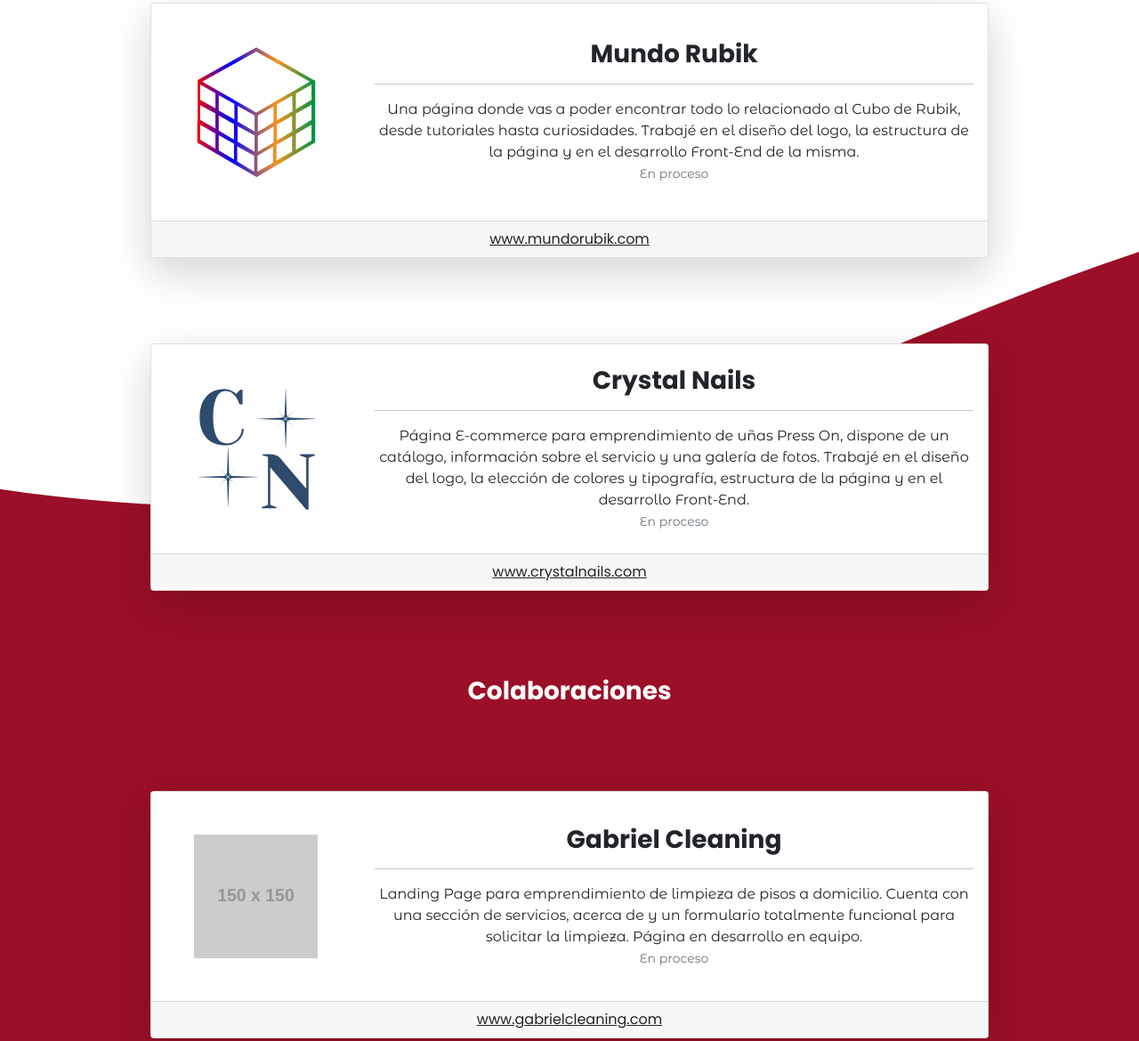
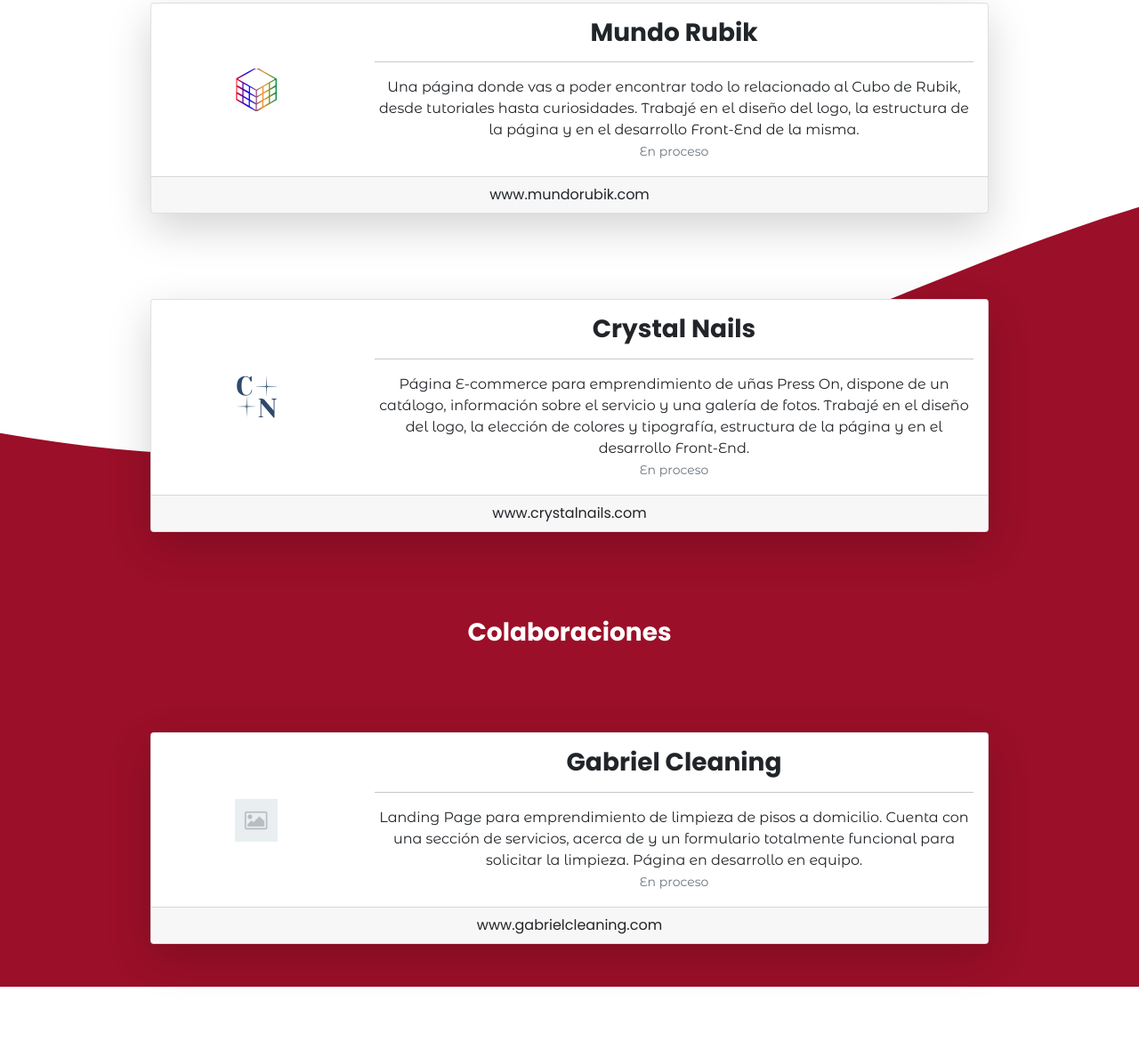
Before and after one commit to albana-meloni/portfolio, a website: page proyectos.html in a window 1280 px wide. Shown: the part 375-1545 px from the top of the page at 89% size. Drawn offline with nearby package versions, Linux system fonts and the light colour scheme; placeholder pictures from the web are drawn by us.

Commit message:
optimizando el SEO

```diff
--- a/proyectos.html
+++ b/proyectos.html
@@ -59,7 +59,7 @@
         <div class="card my-5 w-75 shadow-lg text-center" data-aos="fade-right">
             <div class="row g-0 align-items-center">
                 <div class="col-md-3">
-                    <img src="./img/proyectos/mundo-rubik.svg" class="img-fluid rounded-start p-5" alt="Logo de página Mundo Rubik">
+                    <img loading="lazy" src="./img/proyectos/mundo-rubik.svg" class="img-fluid rounded-start p-5" alt="Logo de página Mundo Rubik">
                 </div>
                 <div class="col-md-9">
                     <div class="card-body">
@@ -69,14 +69,14 @@
                         <p class="card-text"><small class="text-muted">En proceso</small></p>
                     </div>
                 </div>
-                <div class="card-footer"><a target="_blank" class="text-reset">www.mundorubik.com</a></div>
+                <div class="card-footer"><a href="#" target="_blank" class="text-reset">www.mundorubik.com</a></div>
             </div>
         </div>
 
         <div class="card my-5 w-75 shadow-lg text-center" data-aos="fade-right">
             <div class="row g-0 align-items-center">
                 <div class="col-md-3">
-                    <img src="./img/proyectos/crystal-nails.svg" class="img-fluid rounded-start p-5" alt="Logo de página Crystal Nails">
+                    <img loading="lazy" src="./img/proyectos/crystal-nails.svg" class="img-fluid rounded-start p-5" alt="Logo de página Crystal Nails">
                 </div>
                 <div class="col-md-9">
                     <div class="card-body">
@@ -86,7 +86,7 @@
                         <p class="card-text"><small class="text-muted">En proceso</small></p>
                     </div>
                 </div>
-                <div class="card-footer"><a target="_blank" class="text-reset">www.crystalnails.com</a></div>
+                <div class="card-footer"><a href="#" target="_blank" class="text-reset">www.crystalnails.com</a></div>
             </div>
         </div>
 
@@ -95,7 +95,7 @@
         <div class="card my-5 w-75 shadow-lg text-center" data-aos="fade-right">
             <div class="row g-0 align-items-center">
                 <div class="col-md-3">
-                    <img src="https://via.placeholder.com/150" class="img-fluid rounded-start p-5" alt="Logo de página Gabriel Cleaning">
+                    <img loading="lazy" src="./img/proyectos/placeholder-image.avif" class="img-fluid rounded-start p-5" alt="Logo de página Gabriel Cleaning">
                 </div>
                 <div class="col-md-9">
                     <div class="card-body">
@@ -105,7 +105,7 @@
                         <p class="card-text"><small class="text-muted">En proceso</small></p>
                     </div>
                 </div>
-                <div class="card-footer"><a target="_blank" class="text-reset">www.gabrielcleaning.com</a></div>
+                <div class="card-footer"><a href="#" target="_blank" class="text-reset">www.gabrielcleaning.com</a></div>
             </div>
         </div>
     </section>
--- a/scss/base/_typography.scss
+++ b/scss/base/_typography.scss
@@ -15,4 +15,5 @@ body {
 a {
   font-family: map-get($fonts, title);
   font-weight: bold;
+  text-decoration: none;
 }
--- a/scss/components/_cards.scss
+++ b/scss/components/_cards.scss
@@ -4,6 +4,9 @@
   background-color: map-get($main-colors, secondary);
   border: 0;
   border-radius: 10px;
+  .card-title {
+    font-size: 1.2rem;
+  }
   .card__icons {
     text-align: center;
     width: fit-content;
--- a/scss/components/_header.scss
+++ b/scss/components/_header.scss
@@ -3,6 +3,7 @@ header {
   backdrop-filter: blur(.5em);
   .logo {
     width: 65px;
+    height: 28px;
     color: map-get($main-colors, blanco);
   }
   .navbar-toggler {
--- a/scss/layout/_bg.scss
+++ b/scss/layout/_bg.scss
@@ -8,7 +8,7 @@
   width: 100vw;
   height: 100vh;
   background-color: map-get($main-colors, negro);
-  background-image: url("../img/fondo-principal.jpg");
+  background-image: url("../img/fondo-principal.avif");
   background-repeat: no-repeat;
   background-size: cover;
   background-position-y: center;
--- a/scss/pages/_index.scss
+++ b/scss/pages/_index.scss
@@ -1,13 +1,22 @@
 @media only screen and (min-width: 768px) {
   .about {
-      width: 70%;
+    width: 70%;
   }
 }
-.card {
-  &>.card-img {
-    width: 12rem;
-    height: 12rem;
-    object-fit: cover;
-    margin: auto;
+
+.img-fluid,
+.card-img {
+  width: 12rem;
+  height: 12rem;
+  object-fit: cover;
+  margin: auto;
+}
+
+
+@media only screen and (min-width: 630px) {
+  .img-fluid,
+  .card.img {
+    width: 9rem;
+    height: 9rem;
   }
 }
```
Also changed, not shown: curriculum.html (+1 -1 lines), index.html (+11 -15 lines), tu-pagina.html (+1 -1 lines), css/main.css, img/fondo-principal.avif (added), img/fondo-principal.gif (deleted), img/fondo-principal.jpg (deleted), img/perfil.avif (added), img/perfil.jpg (deleted), img/proyectos/placeholder-image.avif (added).
